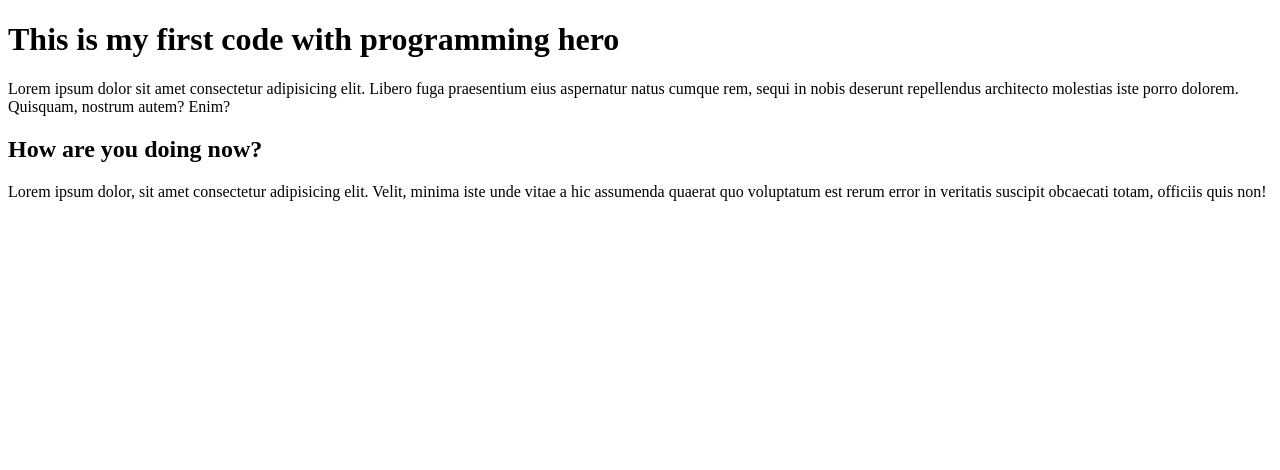
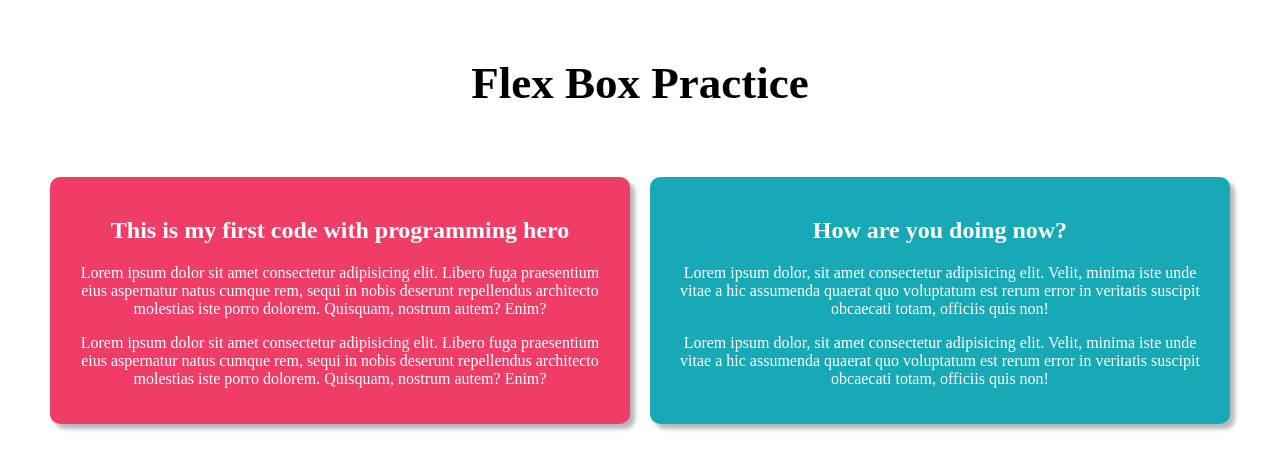
Before and after one commit to shipatulhasan/new-website, a plain HTML site: page index.html in a window 1280 px wide. Drawn offline with Linux system fonts and the light colour scheme.

Commit message:
Adding style by using flex

```diff
--- /dev/null
+++ b/css/style.css
@@ -0,0 +1,36 @@
+.container{
+    width: 1200px;
+    margin: 0 auto;
+    box-sizing: border-box;
+}
+.row{
+    display: flex;
+    flex-flow: row wrap;
+    justify-content: space-between;
+    align-items: stretch;
+}
+.col-2{
+    flex-basis: 45%;
+    flex-grow: 1;
+}
+.card{
+    margin: 10px;
+    padding:20px;
+    background-color: #F03D68;
+    border-radius: 10px;
+    text-align: center;
+    color: white;
+    -webkit-box-shadow: 5px 5px 4px 0px #B8B8B8;
+    box-shadow: 5px 5px 4px 0px #B8B8B8;
+
+}
+.card.syan{
+    background-color: #17A9B6;
+}
+
+h1{
+    text-align: center;
+    padding: 20px;
+    font-size: 45px;
+    font-weight: 600;
+}
--- a/index.html
+++ b/index.html
@@ -4,15 +4,30 @@
     <meta charset="UTF-8">
     <meta http-equiv="X-UA-Compatible" content="IE=edge">
     <meta name="viewport" content="width=device-width, initial-scale=1.0">
+    <link rel="stylesheet" href="css/style.css">
     <title>First git repo with programming hero</title>
 </head>
 <body>
 
-    <h1>This is my first code with programming hero</h1>
-    <p>Lorem ipsum dolor sit amet consectetur adipisicing elit. Libero fuga praesentium eius aspernatur natus cumque rem, sequi in nobis deserunt repellendus architecto molestias iste porro dolorem. Quisquam, nostrum autem? Enim?</p>
+    <section class="container">
+        <h1>Flex Box Practice</h1>
+        <div class="row">
+            <div class="col-2 card">
+                <h2>This is my first code with programming hero</h2>
+                <p>Lorem ipsum dolor sit amet consectetur adipisicing elit. Libero fuga praesentium eius aspernatur natus cumque rem, sequi in nobis deserunt repellendus architecto molestias iste porro dolorem. Quisquam, nostrum autem? Enim?</p>
+                <p>Lorem ipsum dolor sit amet consectetur adipisicing elit. Libero fuga praesentium eius aspernatur natus cumque rem, sequi in nobis deserunt repellendus architecto molestias iste porro dolorem. Quisquam, nostrum autem? Enim?</p>
+            </div>
 
-    <h2>How are you doing now?</h2>
-    <p>Lorem ipsum dolor, sit amet consectetur adipisicing elit. Velit, minima iste unde vitae a hic assumenda quaerat quo voluptatum est rerum error in veritatis suscipit obcaecati totam, officiis quis non!</p>
+            <div class="col-2 card syan">
+                <h2>How are you doing now?</h2>
+                <p>Lorem ipsum dolor, sit amet consectetur adipisicing elit. Velit, minima iste unde vitae a hic assumenda quaerat quo voluptatum est rerum error in veritatis suscipit obcaecati totam, officiis quis non!<p>
+                <p>Lorem ipsum dolor, sit amet consectetur adipisicing elit. Velit, minima iste unde vitae a hic assumenda quaerat quo voluptatum est rerum error in veritatis suscipit obcaecati totam, officiis quis non!<p>
+            </div>
+
+        </div>
+
+
+    </section>
 
 </body>
 </html>
```
